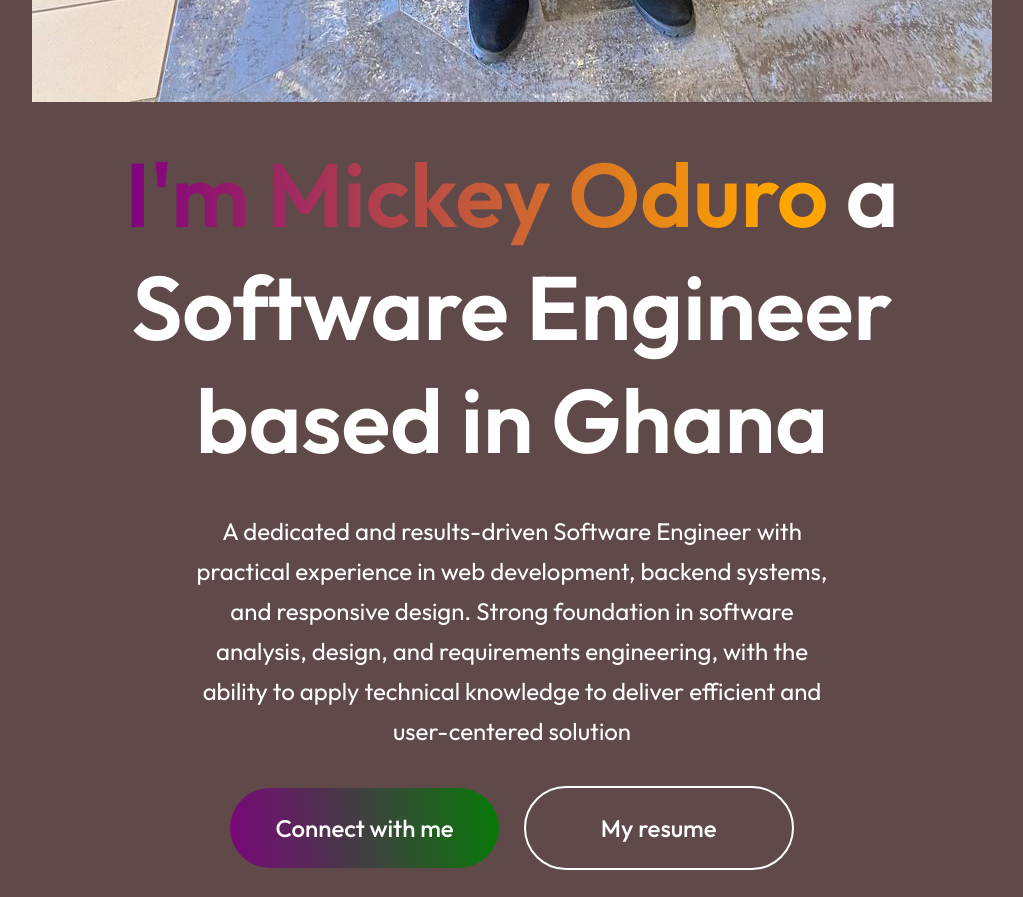
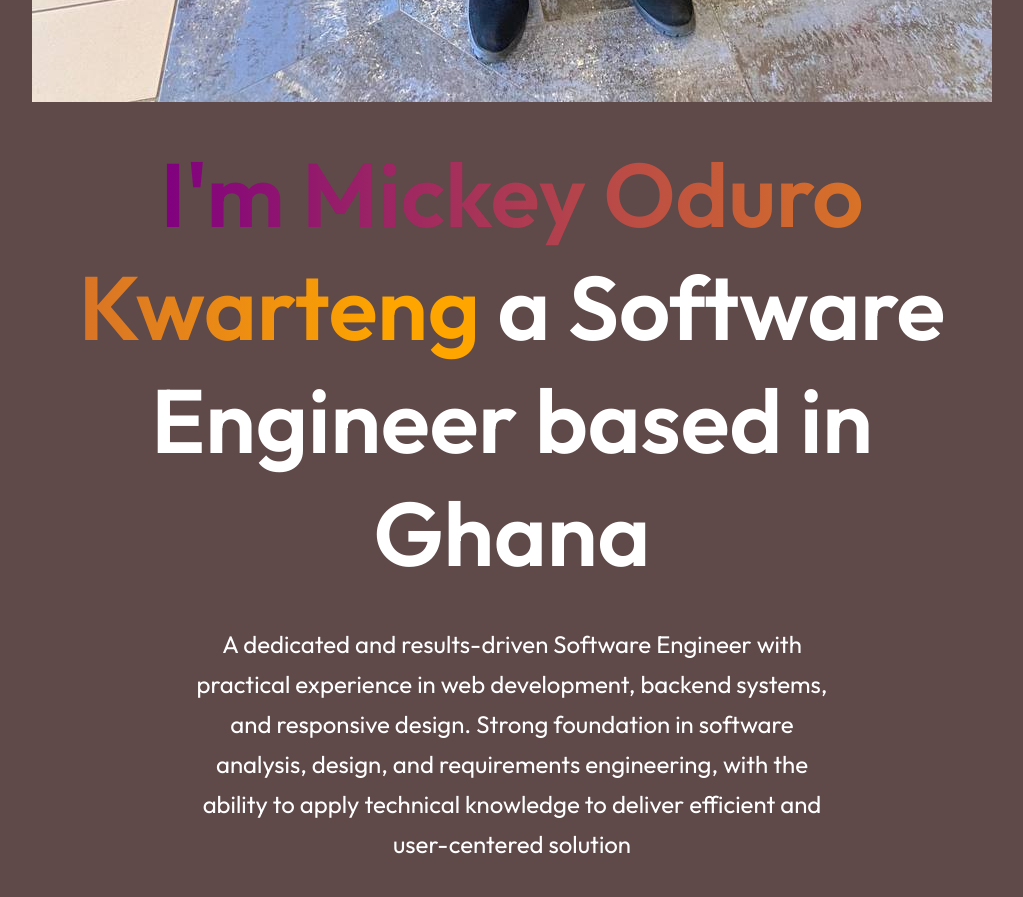
Before and after one commit to Mickey-Oduro-Kwarteng/Personal-Portfolio, a React (Vite) app in the folder portfolio project/: page / in a window 1280 px wide. Shown: the part 1880-2777 px from the top of the page, without its empty margins (128-1151 px from the left). Built offline with nearby package versions, Linux system fonts and the light colour scheme.

Commit message:
changed hero name

```diff
--- a/portfolio project/src/components/hero/Hero.jsx
+++ b/portfolio project/src/components/hero/Hero.jsx
@@ -8,7 +8,8 @@ const Hero = () => {
     <div id="home" className="hero">
       <img src={profile} alt="" />
       <h1>
-        <span>I'm Mickey Oduro </span> a Software Engineer based in Ghana
+        <span>I'm Mickey Oduro Kwarteng </span> a Software Engineer based in
+        Ghana
       </h1>
       <p>
         A dedicated and results-driven Software Engineer with practical
```
